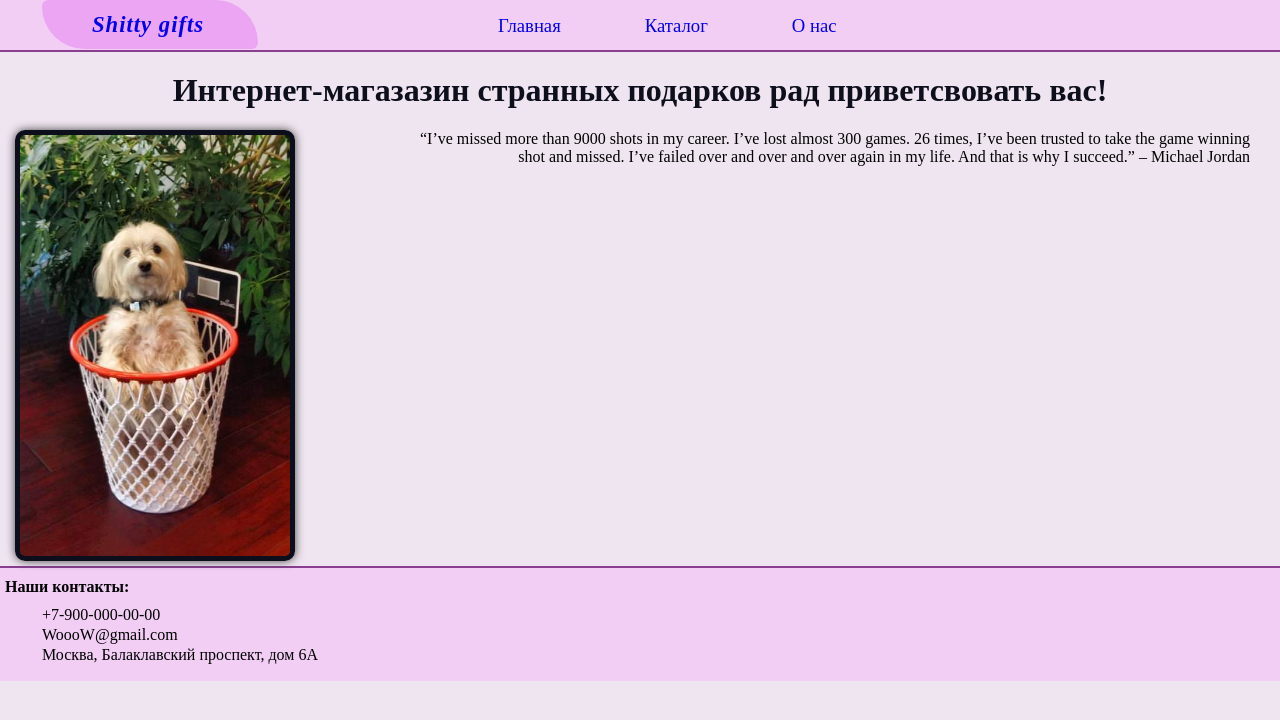
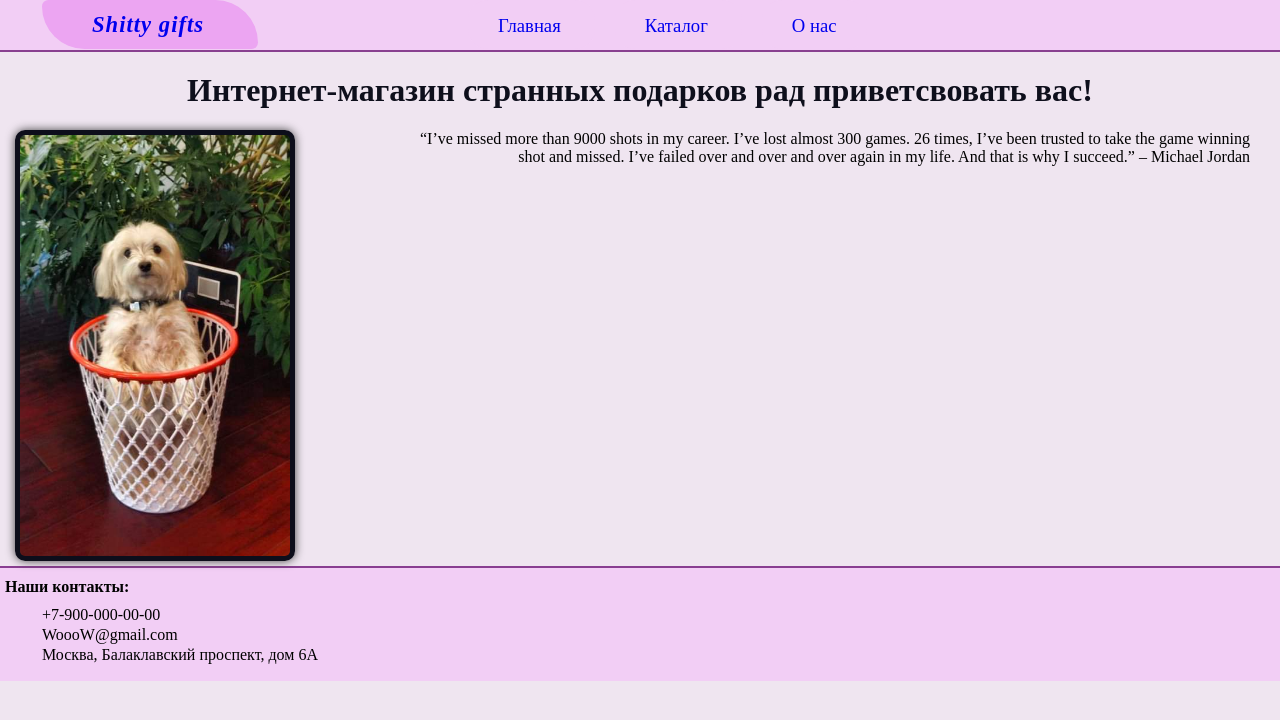
Before and after one commit to litvinovmitch11/School_web, a plain HTML site: page index.html in a window 1280 px wide. Drawn offline with Linux system fonts and the light colour scheme.

Commit message:
bug fixed

```diff
--- a/index.html
+++ b/index.html
@@ -26,7 +26,7 @@
     <hr>
   </div>
   <div class="main">
-    <h1>Интернет-магазазин странных подарков рад приветсвовать вас!</h1>
+    <h1>Интернет-магазин странных подарков рад приветсвовать вас!</h1>
     <div class="content">
       <div class="images">
         <img src="images\doggy.jpg" alt="Doggy in the wastepaper basket" width=270px>
```
